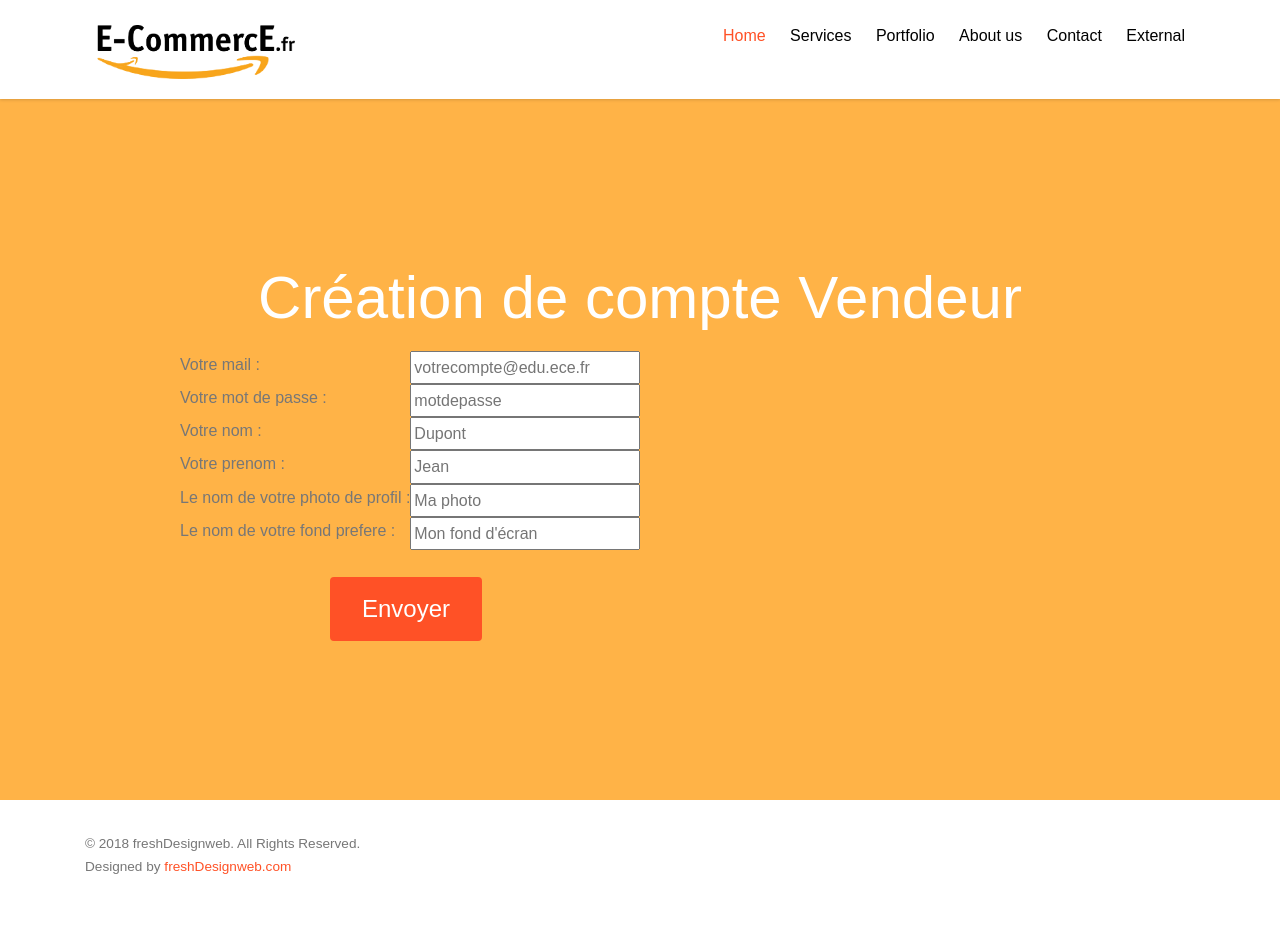
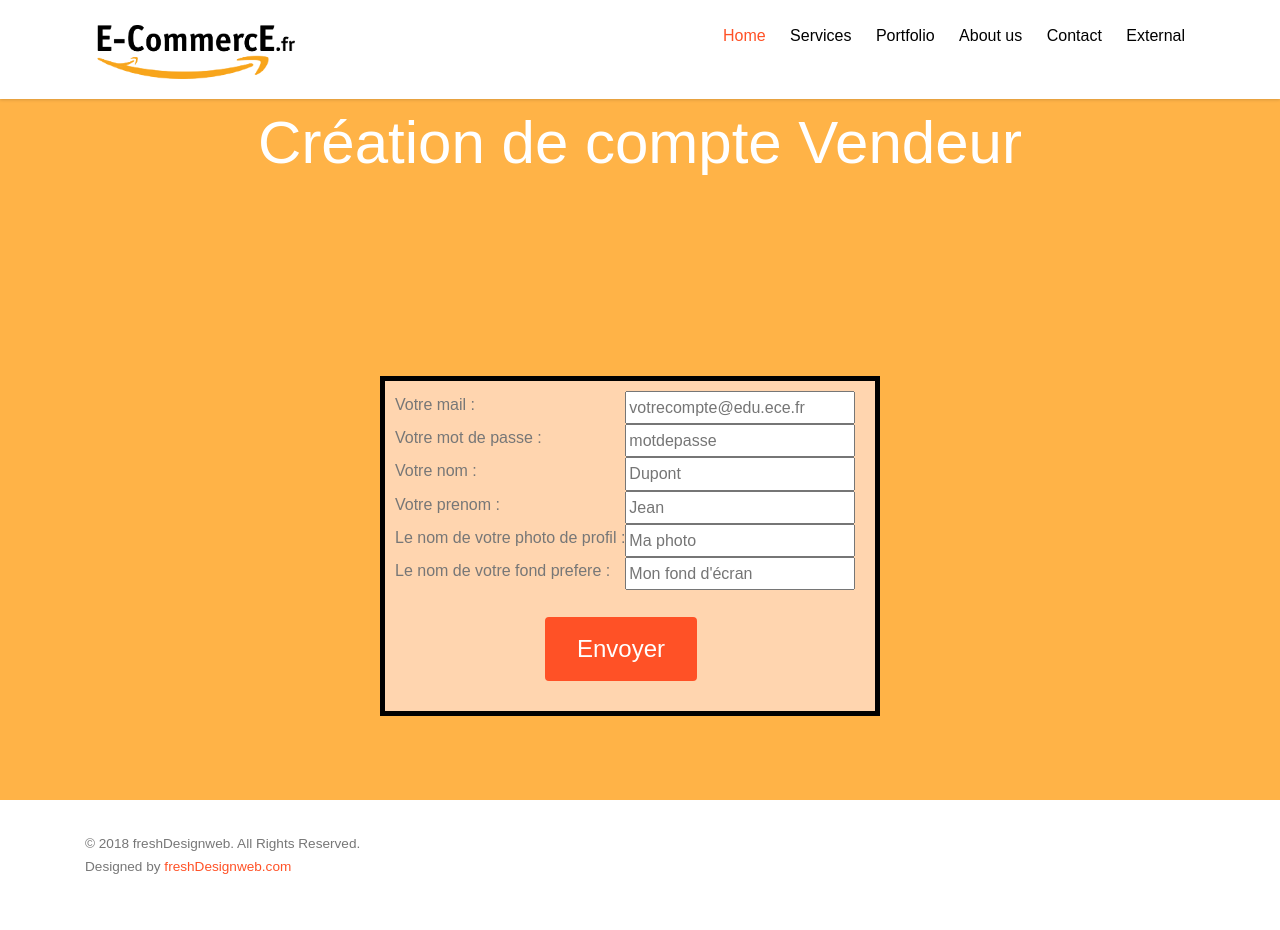
Before and after one commit to alfayc/aspegic, a PHP site: page /vendreInscription.html in a window 1280 px wide. Run offline with PHP 8.4, Linux system fonts and the light colour scheme; some web fonts are replaced.

Commit message:
Add files via upload

```diff
--- a/ubeasa-master/css/style.css
+++ b/ubeasa-master/css/style.css
@@ -2120,3 +2120,21 @@ form label {
   right: 0;
   bottom: 0;
 }
+
+div.inscription {
+  padding: 10px;
+  width: 500px;
+  height: 340px;
+  margin: 200px;
+  border: 5px solid black;
+  background-color: #FFD5AF;
+}
+
+table.inscription {
+  padding-left: 100px;
+  border: 10px solid ;
+}
+
+td.instruction {
+  padding-bottom: 5px;
+}
```
